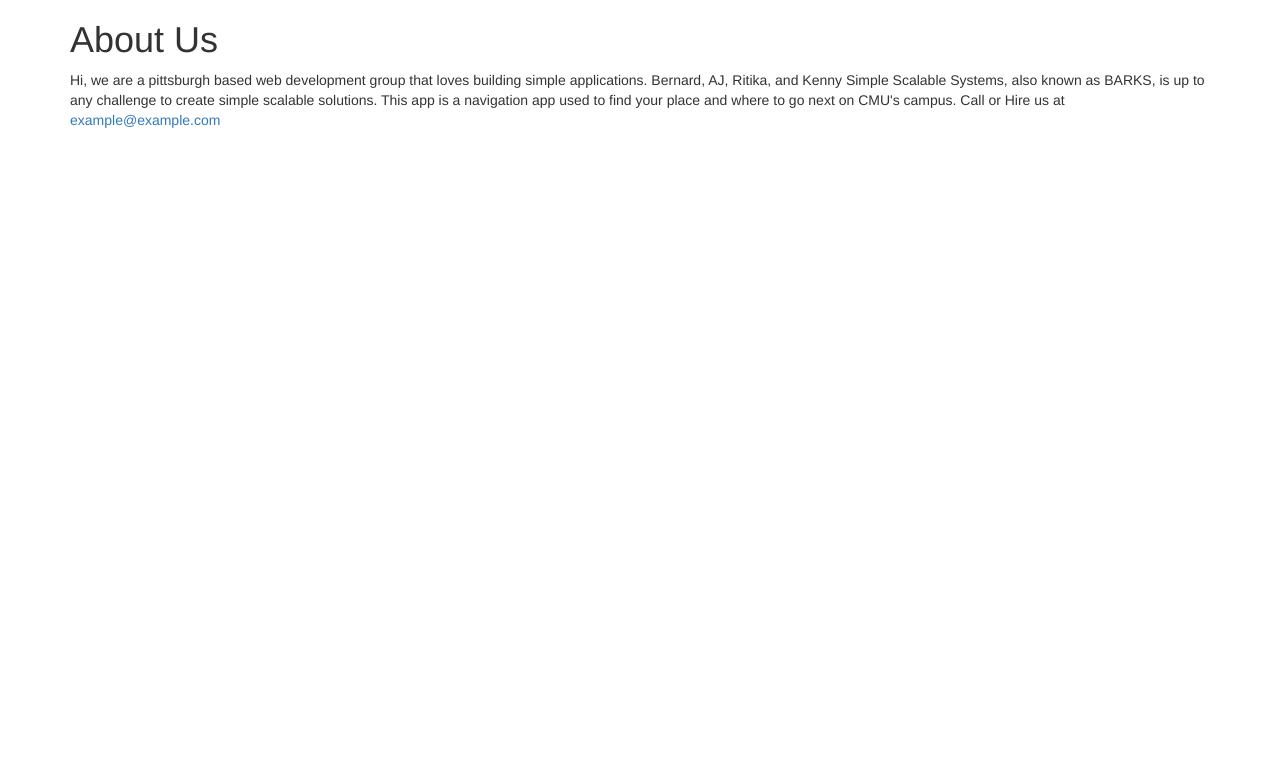
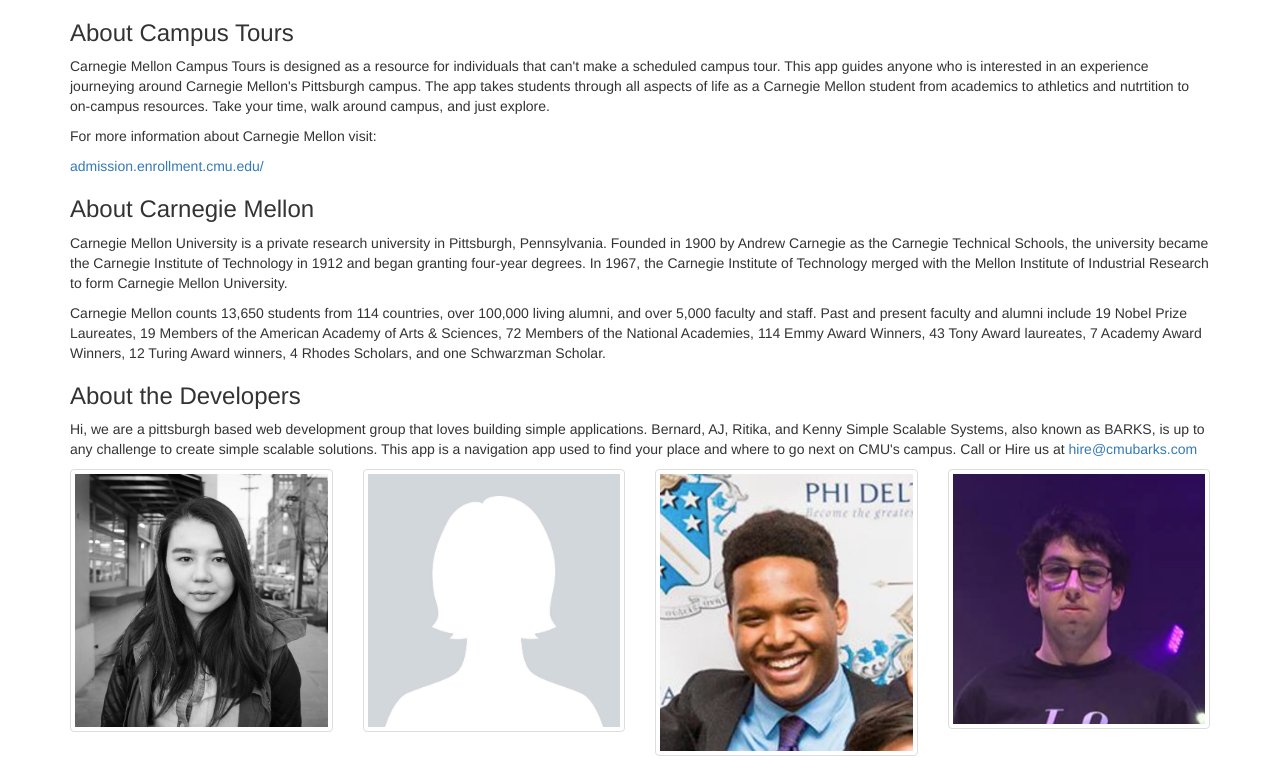
Before and after one commit to kicohen/campus_tours, a Django app: page /about in a window 1280 px wide. Shown: the part 50-826 px from the top of the page. Before the commit the page ends 178 px from the top, so only its background shows below. Run offline with Django 3.2, Linux system fonts and the light colour scheme; some libraries are stand-ins or nearby versions.

Commit message:
Changed the about page.

```diff
--- a/tours/templates/tours/about.html
+++ b/tours/templates/tours/about.html
@@ -1,10 +1,38 @@
 {% extends "tours/base.html" %}
-
+{% load staticfiles %}
 {% block content %}
 <div class="container">
-	<h1>About Us</h1>
+	<h3>About Campus Tours</h3>
+	<p>Carnegie Mellon Campus Tours is designed as a resource for individuals that can't make a scheduled campus tour. This app guides anyone who is interested in an experience journeying around Carnegie Mellon's Pittsburgh campus. The app takes students through all aspects of life as a Carnegie Mellon student from academics to athletics and nutrtition to on-campus resources. Take your time, walk around campus, and just explore. </p>
+	<p>For more information about Carnegie Mellon visit: </p><a href="https://admission.enrollment.cmu.edu/">admission.enrollment.cmu.edu/</a>
+	<h3>About Carnegie Mellon</h3>
+	<p>Carnegie Mellon University is a private research university in Pittsburgh, Pennsylvania. Founded in 1900 by Andrew Carnegie as the Carnegie Technical Schools, the university became the Carnegie Institute of Technology in 1912 and began granting four-year degrees. In 1967, the Carnegie Institute of Technology merged with the Mellon Institute of Industrial Research to form Carnegie Mellon University.</p>
+	<p>Carnegie Mellon counts 13,650 students from 114 countries, over 100,000 living alumni, and over 5,000 faculty and staff. Past and present faculty and alumni include 19 Nobel Prize Laureates, 19 Members of the American Academy of Arts &amp; Sciences, 72 Members of the National Academies, 114 Emmy Award Winners, 43 Tony Award laureates, 7 Academy Award Winners, 12 Turing Award winners, 4 Rhodes Scholars, and one Schwarzman Scholar.</p>
+	<h3>About the Developers</h3>
 	<p> Hi, we are a pittsburgh based web development group that loves building simple applications. Bernard, AJ, Ritika, and Kenny Simple Scalable Systems, also known as BARKS, is up to any challenge to create simple scalable solutions. This app is
-	    a navigation app used to find your place and where to go next on CMU's campus. Call or Hire us at <a>example@example.com</a>
+	    a navigation app used to find your place and where to go next on CMU's campus. Call or Hire us at <a>hire@cmubarks.com</a>
 	</p>
+	<div class="row">
+		<div class="col-xs-3">
+			<a href="#" class="thumbnail">
+      			<img src="{% static 'img/people/aj.jpg' %}" alt="...">
+    		</a>
+		</div>
+		<div class="col-xs-3">
+			<a href="#" class="thumbnail">
+      			<img src="{% static 'img/people/ri.jpg' %}" alt="...">
+    		</a>
+		</div>
+		<div class="col-xs-3">
+			<a href="#" class="thumbnail">
+      			<img src="{% static 'img/people/bd.png' %}" alt="...">
+    		</a>
+		</div>
+		<div class="col-xs-3">
+			<a href="#" class="thumbnail">
+      			<img src="{% static 'img/people/kc.png' %}" alt="...">
+    		</a>
+		</div>
+	</div>
 </div>
 {% endblock %}
```
Also changed, not shown: tours/static/img/people.jpg (added), tours/static/img/people/aj.jpg (added), tours/static/img/people/bd.png (added), tours/static/img/people/kc.png (added), tours/static/img/people/ri.jpg (added).
